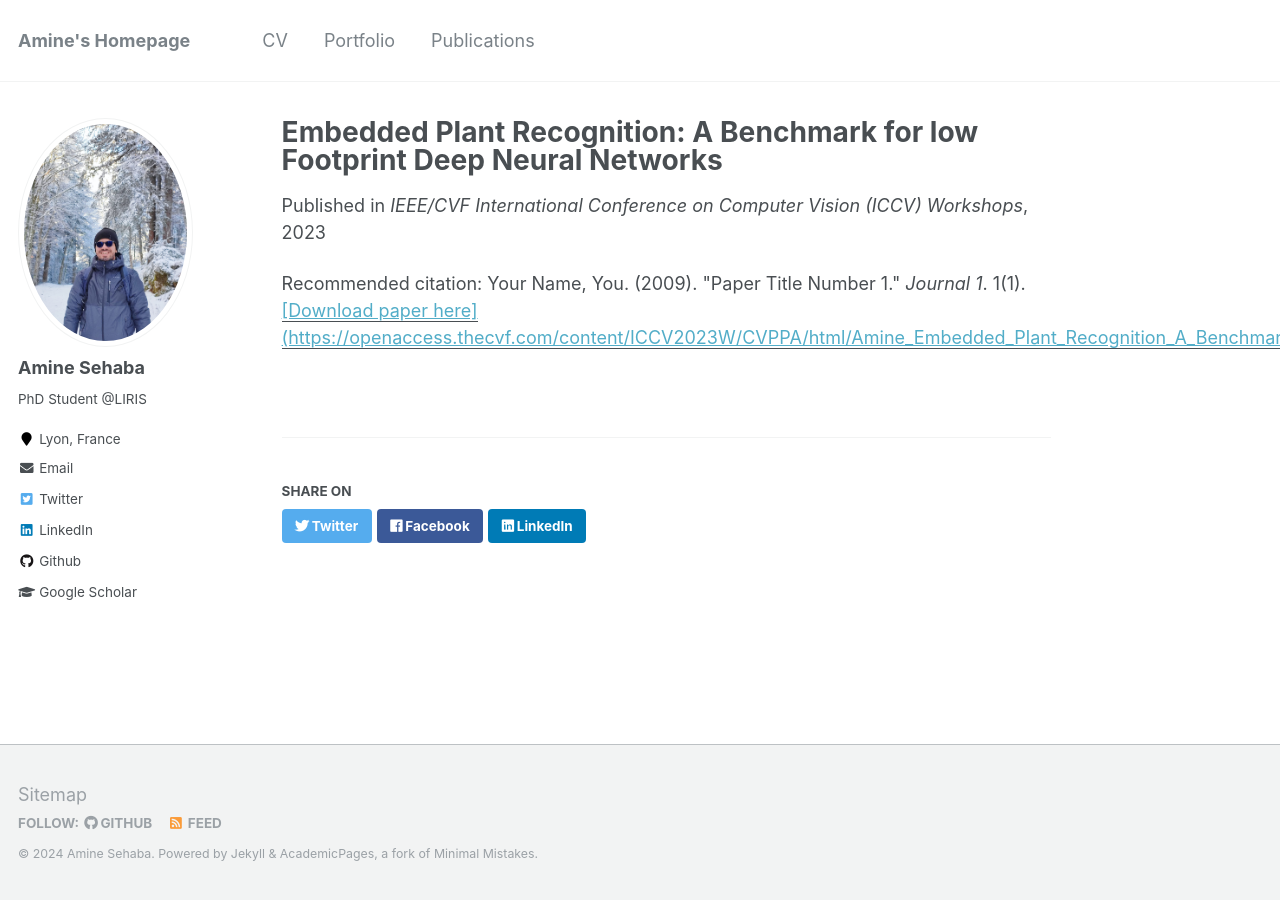
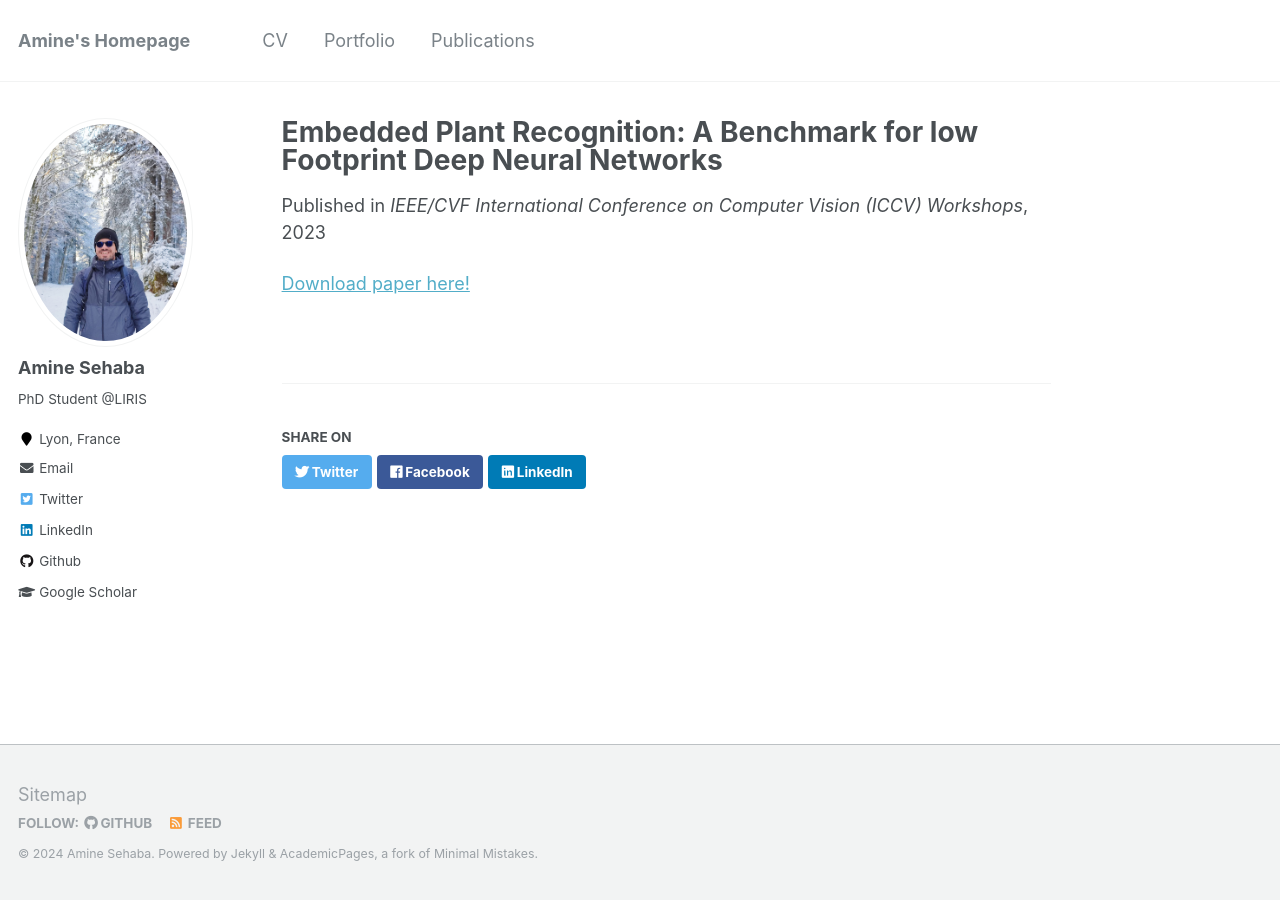
Before and after one commit to Sehaba95/sehaba95.github.io, a Jekyll site: the page built from _publications/2023-10-04-Embedded-Plant-Recognition.md, in a window 1280 px wide. Built offline with Jekyll 4.4.1, drawn with Linux system fonts in a browser that asks for light colours.

Commit message:
change paper url

```diff
--- a/_publications/2023-10-04-Embedded-Plant-Recognition.md
+++ b/_publications/2023-10-04-Embedded-Plant-Recognition.md
@@ -10,9 +10,5 @@ excerpt: 'Plant recognition is a challenging task due to the following elements:
 date: 2023-10-04
 
 venue: 'IEEE/CVF International Conference on Computer Vision (ICCV) Workshops'
-
-paperurl: '[Download paper here](https://openaccess.thecvf.com/content/ICCV2023W/CVPPA/html/Amine_Embedded_Plant_Recognition_A_Benchmark_for_low_Footprint_Deep_Neural_ICCVW_2023_paper.html)'
-
-citation: 'Your Name, You. (2009). &quot;Paper Title Number 1.&quot; <i>Journal 1</i>. 1(1).'
-
 ---
+<a href="https://openaccess.thecvf.com/content/ICCV2023W/CVPPA/html/Amine_Embedded_Plant_Recognition_A_Benchmark_for_low_Footprint_Deep_Neural_ICCVW_2023_paper.html">Download paper here!</a>
```
